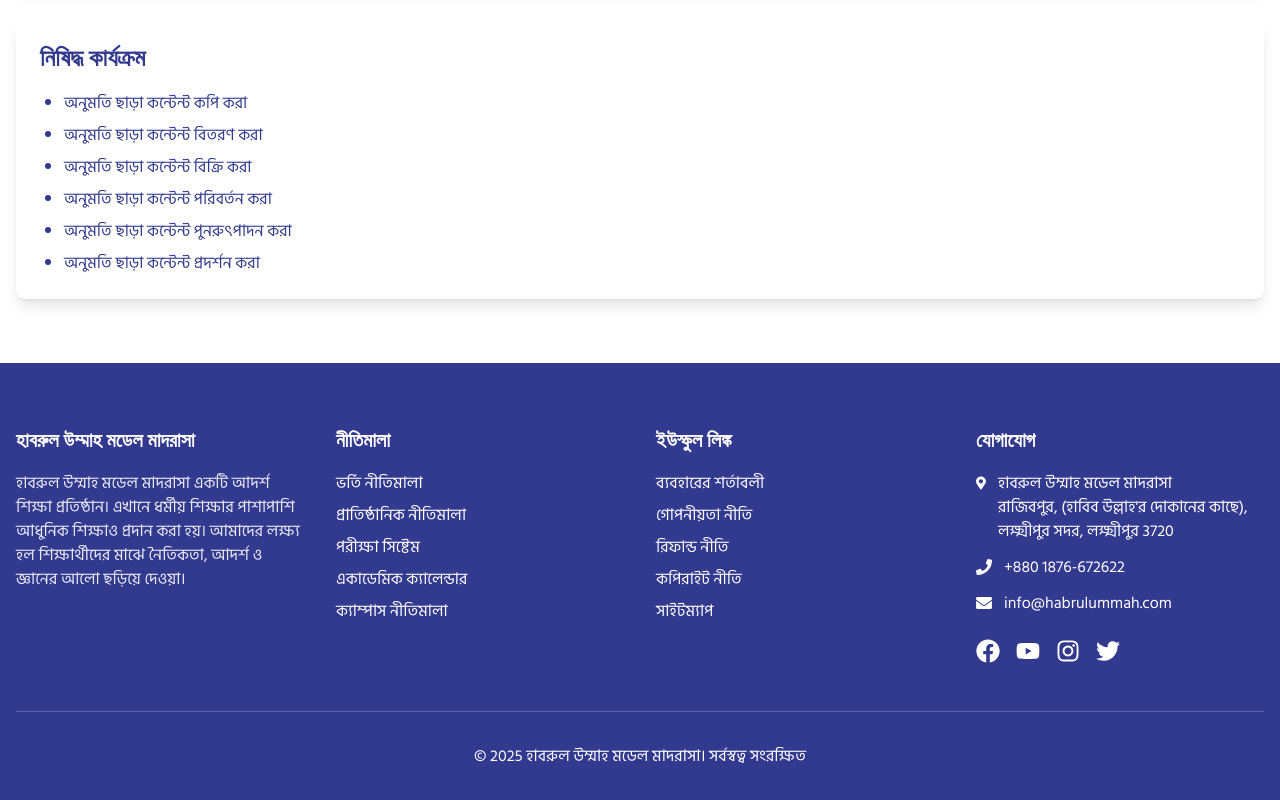
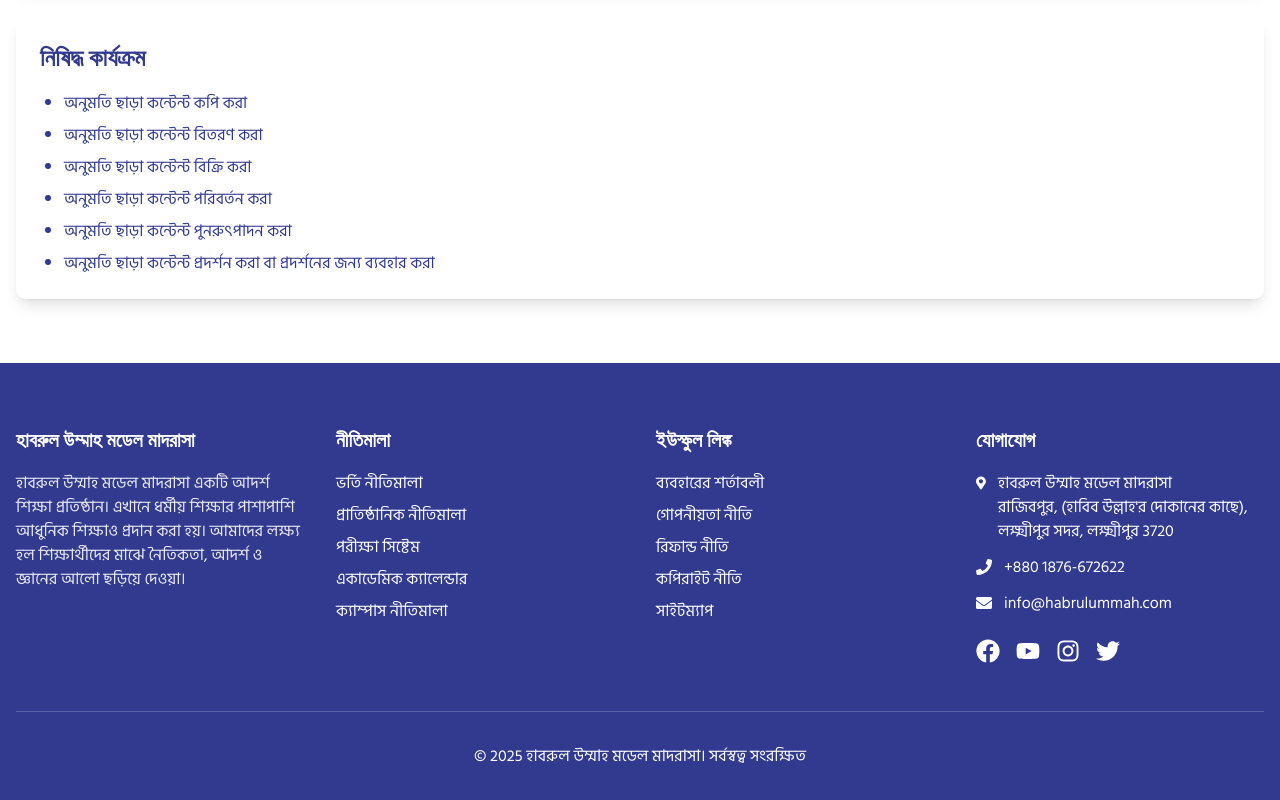
Before and after one commit to mdsohaghasan/school-web-clone, a Next.js app: page /legal/copyright in a window 1280 px wide. Shown: the part 737-1537 px from the top of the page. Built offline with nearby package versions, Linux system fonts and the light colour scheme.

Commit message:
some text update

```diff
--- a/app/legal/copyright/page.tsx
+++ b/app/legal/copyright/page.tsx
@@ -38,7 +38,7 @@ export default function CopyrightPolicy() {
             <li>অনুমতি ছাড়া কন্টেন্ট বিক্রি করা</li>
             <li>অনুমতি ছাড়া কন্টেন্ট পরিবর্তন করা</li>
             <li>অনুমতি ছাড়া কন্টেন্ট পুনরুৎপাদন করা</li>
-            <li>অনুমতি ছাড়া কন্টেন্ট প্রদর্শন করা</li>
+            <li>অনুমতি ছাড়া কন্টেন্ট প্রদর্শন করা বা প্রদর্শনের জন্য ব্যবহার করা</li>
           </ul>
         </div>
       </div>
```
